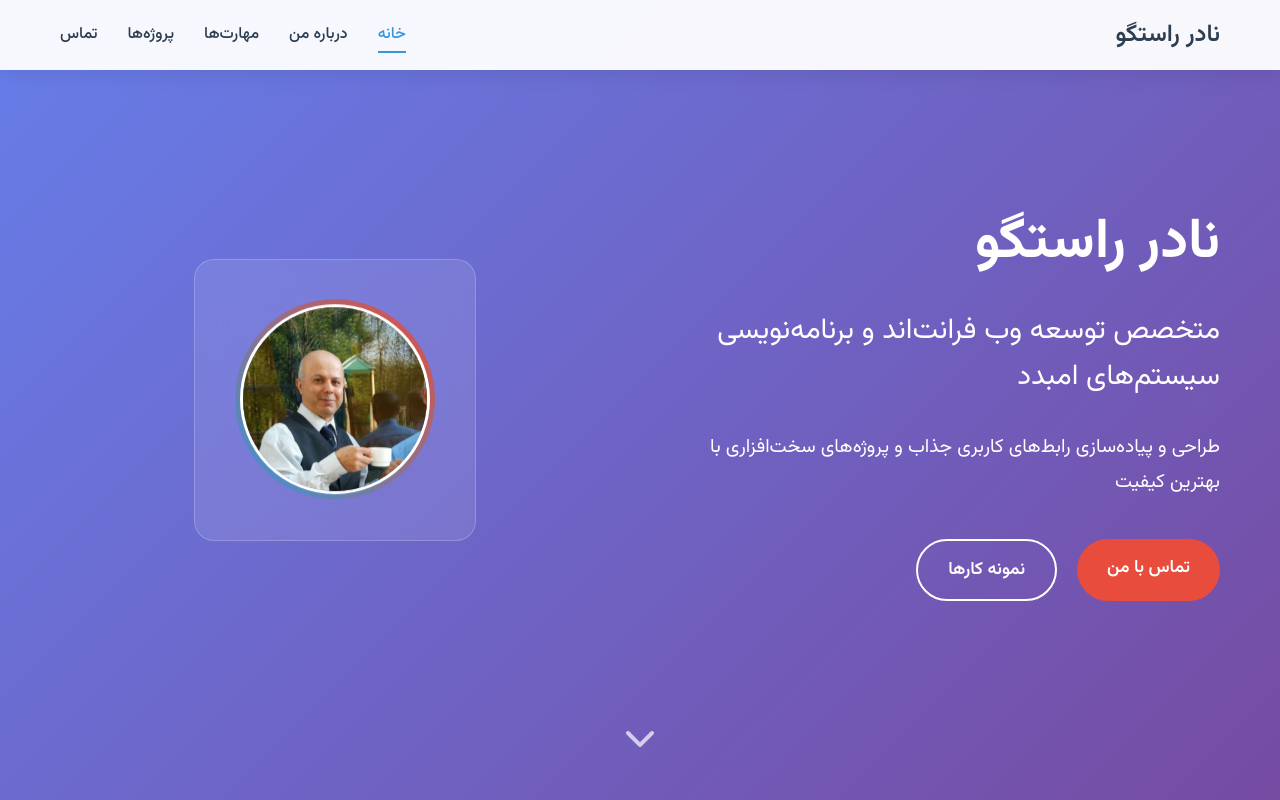
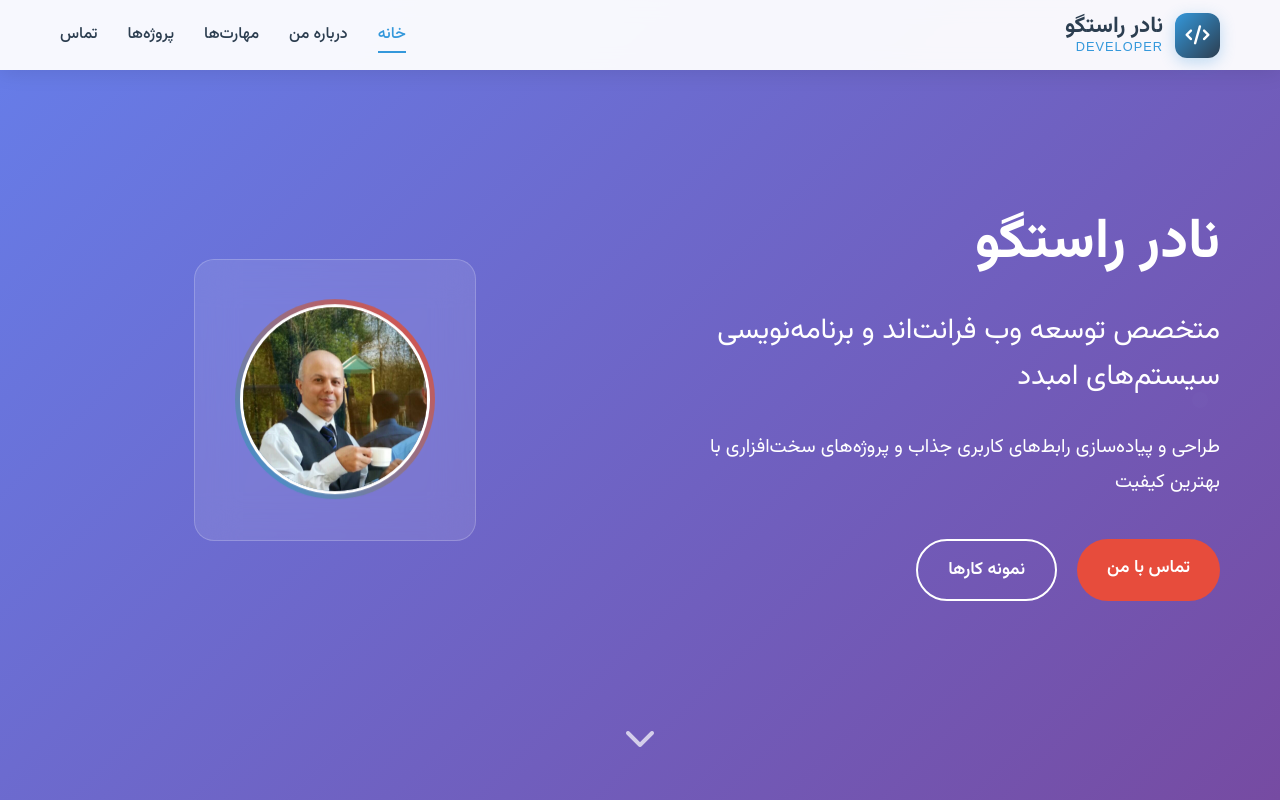
Before and after one commit to Rastgooy/Nader, a plain HTML site: page index.html in a window 1280 px wide. Shown: the top 800 px of the page. Drawn offline with Linux system fonts and the light colour scheme.

Commit message:
Add modern logo design to navigation with icon and developer subtitle

```diff
--- a/index.html
+++ b/index.html
@@ -2,6 +2,8 @@
 <html lang="fa" dir="rtl">
   <head>
     <meta charset="UTF-8" />
+    <meta name="keywords" content="HTML, CSS, JavaScript" />
+    <meta name="author" content="Nader Rastgooy" />
     <meta name="viewport" content="width=device-width, initial-scale=1.0" />
     <title>نادر راستگو - متخصص توسعه وب و برنامه‌نویسی امبدد</title>
     <link
@@ -19,7 +21,13 @@
     <nav class="navbar">
       <div class="nav-container">
         <div class="nav-logo">
-          <h3>نادر راستگو</h3>
+          <div class="logo-container">
+            <span class="logo-icon"><i class="fas fa-code"></i></span>
+            <div class="logo-text">
+              <span class="logo-name">نادر راستگو</span>
+              <span class="logo-subtitle">Developer</span>
+            </div>
+          </div>
         </div>
         <div class="nav-menu" id="nav-menu">
           <a href="#home" class="nav-link">خانه</a>
--- a/style.css
+++ b/style.css
@@ -45,10 +45,59 @@ body {
     height: 70px;
 }
 
-.nav-logo h3 {
+/* Modern Logo Styles */
+.logo-container {
+    display: flex;
+    align-items: center;
+    gap: 12px;
+    cursor: pointer;
+    transition: all 0.3s ease;
+}
+
+.logo-container:hover {
+    transform: scale(1.05);
+}
+
+.logo-icon {
+    width: 45px;
+    height: 45px;
+    background: linear-gradient(135deg, #3498db, #2c3e50);
+    border-radius: 12px;
+    display: flex;
+    align-items: center;
+    justify-content: center;
+    color: white;
+    font-size: 1.2rem;
+    box-shadow: 0 4px 15px rgba(52, 152, 219, 0.3);
+    transition: all 0.3s ease;
+}
+
+.logo-container:hover .logo-icon {
+    transform: rotate(10deg);
+    box-shadow: 0 6px 20px rgba(52, 152, 219, 0.4);
+}
+
+.logo-text {
+    display: flex;
+    flex-direction: column;
+    gap: 2px;
+}
+
+.logo-name {
+    font-size: 1.4rem;
+    font-weight: 700;
     color: #2c3e50;
-    font-weight: 600;
-    font-size: 1.5rem;
+    line-height: 1;
+}
+
+.logo-subtitle {
+    font-size: 0.8rem;
+    font-weight: 500;
+    color: #3498db;
+    text-transform: uppercase;
+    letter-spacing: 1px;
+    line-height: 1;
+    font-family: 'Arial', sans-serif;
 }
 
 .nav-menu {
```
